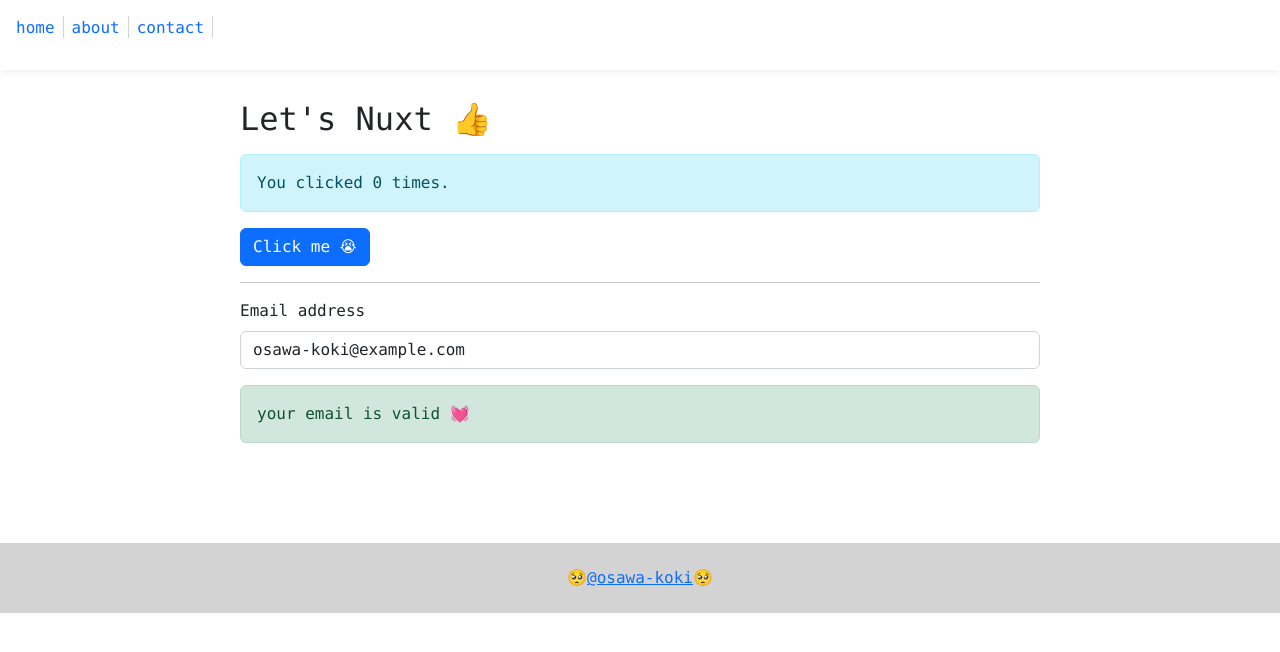
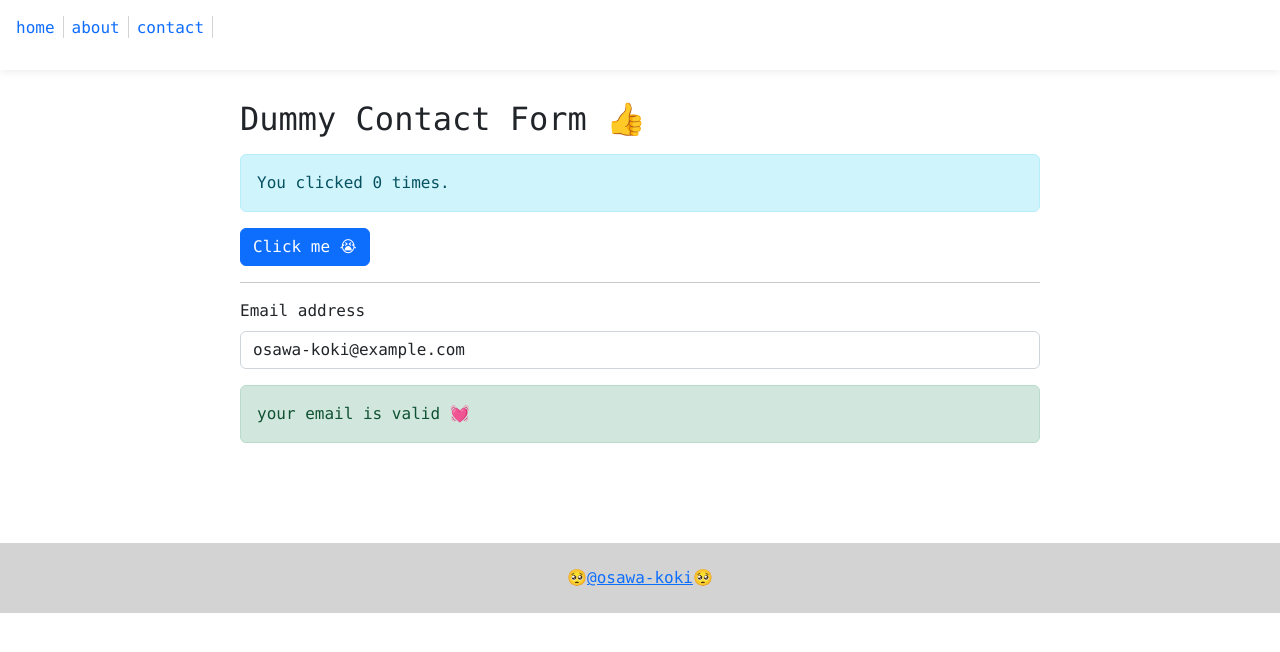
Before and after one commit to osawa-koki/simple-nuxt-study.ssg.js, a Nuxt app: page /contact in a window 1280 px wide. Shown: the top 652 px of the page. Built offline with nearby package versions, Linux system fonts and the light colour scheme.

Commit message:
小さな修正。

```diff
--- a/pages/contact.vue
+++ b/pages/contact.vue
@@ -2,7 +2,7 @@
   <div>
     <HeaderDiv />
     <main>
-      <h2>Let's Nuxt 👍</h2>
+      <h2>Dummy Contact Form 👍</h2>
       <div class="alert alert-info" role="alert">You clicked {{ click_count }} times.</div>
       <button type="button" class="btn btn-primary" @click="clickMe">Click me {{ emoji }}</button>
       <hr />
```
